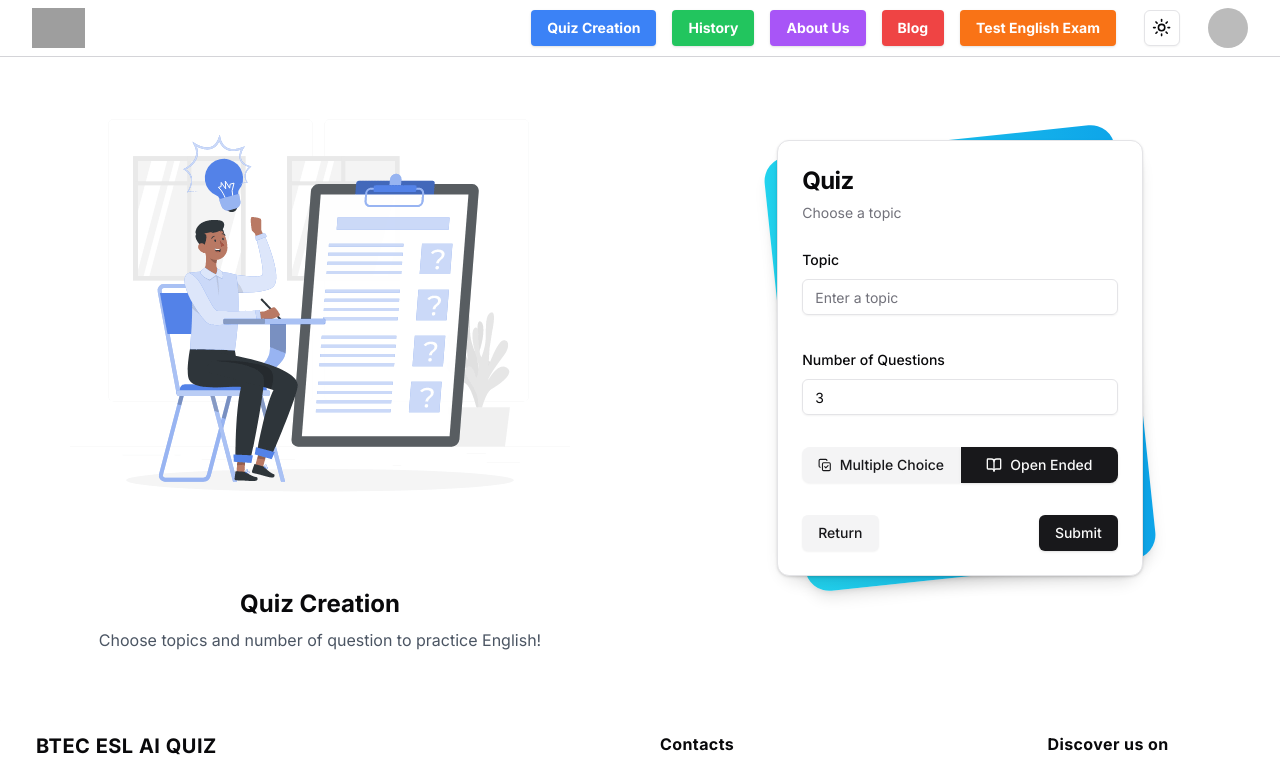
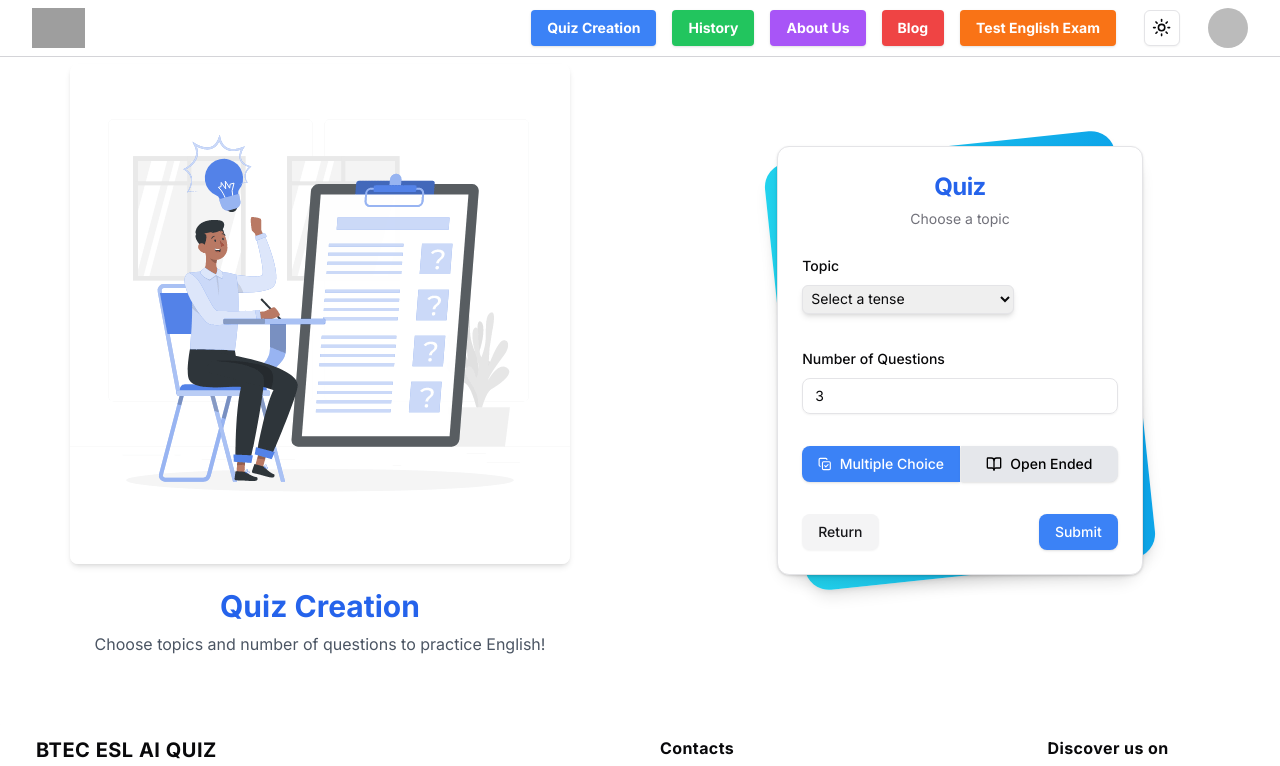
Before and after one commit to KelvinVo24/FinalProject_KelvinAIQuiz, a Next.js app: page /quiz in a window 1280 px wide. Shown: the top 766 px of the page. Built offline with nearby package versions, Linux system fonts and the light colour scheme; no server answers; sample sign-in values are in the browser's storage; grey boxes are pictures that could not be loaded.

Commit message:
Add more elements in Quiz and History

```diff
--- a/src/app/history/page.tsx
+++ b/src/app/history/page.tsx
@@ -28,7 +28,7 @@ const HistoryPage = async (props: Props) => {
               className="object-cover"
             />
           </div>
-          <h2 className="text-2xl font-bold mt-2 text-center md:text-left">
+          <h2 className="text-2xl font-bold mt-2 text-center md:text-left text-green-500">
             History of Your Quizzes
           </h2>
           <p className="text-gray-600 mt-2 text-center md:text-left">
@@ -45,7 +45,9 @@ const HistoryPage = async (props: Props) => {
             <Card>
               <CardHeader>
                 <div className="flex items-center justify-between">
-                  <CardTitle className="text-2xl font-bold">History</CardTitle>
+                  <CardTitle className="text-2xl font-bold text-green-500">
+                    History
+                  </CardTitle>
                   <Link href="/dashboard" className={buttonVariants()}>
                     <LucideLayoutDashboard className="mr-2" />
                     Back to Dashboard
--- a/src/components/QuizCreation.tsx
+++ b/src/components/QuizCreation.tsx
@@ -13,7 +13,6 @@ import { quizCreationSchema } from "@/schemas/form/quiz";
 import { z } from "zod";
 import {
   Form,
-  FormDescription,
   FormField,
   FormItem,
   FormLabel,
@@ -23,7 +22,7 @@ import {
 import { zodResolver } from "@hookform/resolvers/zod";
 import { Button } from "./ui/button";
 import { Input } from "./ui/input";
-import { BookOpen, CopyCheck, Route } from "lucide-react";
+import { BookOpen, CopyCheck } from "lucide-react";
 import { Separator } from "./ui/separator";
 import { useMutation } from "@tanstack/react-query";
 import axios from "axios";
@@ -56,7 +55,7 @@ function QuizCreation({ topicParam }: Props) {
     resolver: zodResolver(quizCreationSchema),
     defaultValues: {
       topic: topicParam,
-      type: "open_ended",
+      type: "mcq",
       amount: 3,
     },
   });
@@ -100,14 +99,14 @@ function QuizCreation({ topicParam }: Props) {
             <img
               src="/QuizCreation.gif"
               alt="Quiz Image"
-              className="object-cover"
+              className="object-cover rounded-lg shadow-md"
             />
           </div>
-          <h2 className="text-2xl font-bold mt-2 md:text-left">
+          <h2 className="text-3xl font-bold mt-2 text-center md:text-left text-blue-600">
             Quiz Creation
           </h2>
-          <p className="text-gray-600 mt-2 md:text-left">
-            Choose topics and number of question to practice English!
+          <p className="text-gray-600 mt-2 text-center md:text-left">
+            Choose topics and number of questions to practice English!
           </p>
         </div>
 
@@ -115,17 +114,26 @@ function QuizCreation({ topicParam }: Props) {
         <div className="w-1/2 flex justify-center relative md:w-1/2">
           {/* Background Gradient */}
           <div className="absolute inset-0 bg-gradient-to-r from-cyan-400 to-sky-500 shadow-lg transform -skew-y-6 sm:skew-y-0 sm:-rotate-6 sm:rounded-3xl mx-auto w-[55%]"></div>
-          <div className="relative bg-white shadow-lg sm:rounded-3xl ">
+          <div className="relative bg-white shadow-lg sm:rounded-3xl">
             <Card>
               <CardHeader>
-                <CardTitle className="text-2xl font-bold">Quiz</CardTitle>
-                <CardDescription>Choose a topic</CardDescription>
+                <CardTitle className="text-2xl font-bold text-center text-blue-600">
+                  Quiz
+                </CardTitle>
+                <CardDescription className="text-center">
+                  Choose a topic
+                </CardDescription>
               </CardHeader>
               <CardContent>
                 <Form {...form}>
                   <form
                     onSubmit={form.handleSubmit(onSubmit)}
                     className="space-y-8"
+                    onKeyPress={(e) => {
+                      if (e.key === "Enter") {
+                        form.handleSubmit(onSubmit)();
+                      }
+                    }}
                   >
                     {/* Topic Input */}
                     <FormField
@@ -133,9 +141,46 @@ function QuizCreation({ topicParam }: Props) {
                       name="topic"
                       render={({ field }) => (
                         <FormItem>
-                          <FormLabel>Topic</FormLabel>
+                          <FormLabel>Topic</FormLabel> <br />
                           <FormControl>
-                            <Input placeholder="Enter a topic" {...field} />
+                            <select
+                              {...field}
+                              className="form-select rounded-md overflow-hidden shadow-md duration-200 p-1 border border-dimmed text-xs md:text-sm focus:outline-none"
+                            >
+                              <option value="">Select a tense</option>
+                              <option value="Present Simple">
+                                Present Simple
+                              </option>
+                              <option value="Past Simple">Past Simple</option>
+                              <option value="Future Simple">
+                                Future Simple
+                              </option>
+                              <option value="Present Continuous">
+                                Present Continuous
+                              </option>
+                              <option value="Past Continuous">
+                                Past Continuous
+                              </option>
+                              <option value="Future Continuous">
+                                Future Continuous
+                              </option>
+                              <option value="Present Perfect">
+                                Present Perfect
+                              </option>
+                              <option value="Past Perfect">Past Perfect</option>
+                              <option value="Future Perfect">
+                                Future Perfect
+                              </option>
+                              <option value="Present Perfect Continuous">
+                                Present Perfect Continuous
+                              </option>
+                              <option value="Past Perfect Continuous">
+                                Past Perfect Continuous
+                              </option>
+                              <option value="Future Perfect Continuous">
+                                Future Perfect Continuous
+                              </option>
+                            </select>
                           </FormControl>
                           <FormMessage />
                         </FormItem>
@@ -151,6 +196,7 @@ function QuizCreation({ topicParam }: Props) {
                           <FormLabel>Number of Questions</FormLabel>
                           <FormControl>
                             <Input
+                              className="rounded-lg"
                               placeholder="Enter an amount"
                               {...field}
                               type="number"
@@ -173,13 +219,12 @@ function QuizCreation({ topicParam }: Props) {
                     <div className="flex justify-between">
                       <Button
                         type="button"
-                        className="w-1/2 rounded-none rounded-l-lg"
+                        className={`w-1/2 rounded-none rounded-l-lg ${
+                          form.getValues("type") === "mcq"
+                            ? "bg-blue-500 text-white hover:bg-blue-600"
+                            : "bg-gray-200 text-black hover:bg-white"
+                        }`}
                         onClick={() => form.setValue("type", "mcq")}
-                        variant={
-                          form.getValues("type") === "mcq"
-                            ? "default"
-                            : "secondary"
-                        }
                       >
                         <CopyCheck className="w-8 h-4 mr-2" /> Multiple Choice
                       </Button>
@@ -188,13 +233,12 @@ function QuizCreation({ topicParam }: Props) {
 
                       <Button
                         type="button"
-                        className="w-1/2 rounded-none rounded-r-lg"
+                        className={`w-1/2 rounded-none rounded-r-lg ${
+                          form.getValues("type") === "open_ended"
+                            ? "bg-blue-500 text-white hover:bg-blue-600"
+                            : "bg-gray-200 text-black hover:bg-white"
+                        }`}
                         onClick={() => form.setValue("type", "open_ended")}
-                        variant={
-                          form.getValues("type") === "open_ended"
-                            ? "default"
-                            : "secondary"
-                        }
                       >
                         <BookOpen className="w-4 h-4 mr-2" /> Open Ended
                       </Button>
@@ -205,7 +249,7 @@ function QuizCreation({ topicParam }: Props) {
                       <Link href="/">
                         <Button
                           variant="secondary"
-                          className="hover:opacity-70 transition duration-300 hover:scale-90"
+                          className="hover:opacity-70 transition duration-300 hover:scale-90 rounded-lg"
                         >
                           Return
                         </Button>
@@ -213,7 +257,7 @@ function QuizCreation({ topicParam }: Props) {
                       <Button
                         disabled={isPending}
                         type="submit"
-                        className="transition duration-300 hover:scale-90"
+                        className="transition duration-300 hover:scale-90 rounded-lg bg-blue-500 text-white hover:bg-blue-600"
                       >
                         Submit
                       </Button>
--- a/src/schemas/form/quiz.ts
+++ b/src/schemas/form/quiz.ts
@@ -4,10 +4,10 @@ export const quizCreationSchema = z.object({
   topic: z
     .string()
     .min(4, {
-      message: "Topic must be at least 4 characters long",
+      message: "You must choose a topic!",
     })
     .max(50, {
-      message: "Topic must be at most 50 characters long",
+      message: "You must choose a topic!",
     }),
   type: z.enum(["mcq", "open_ended"]),
   amount: z.number().min(1).max(50),
```
